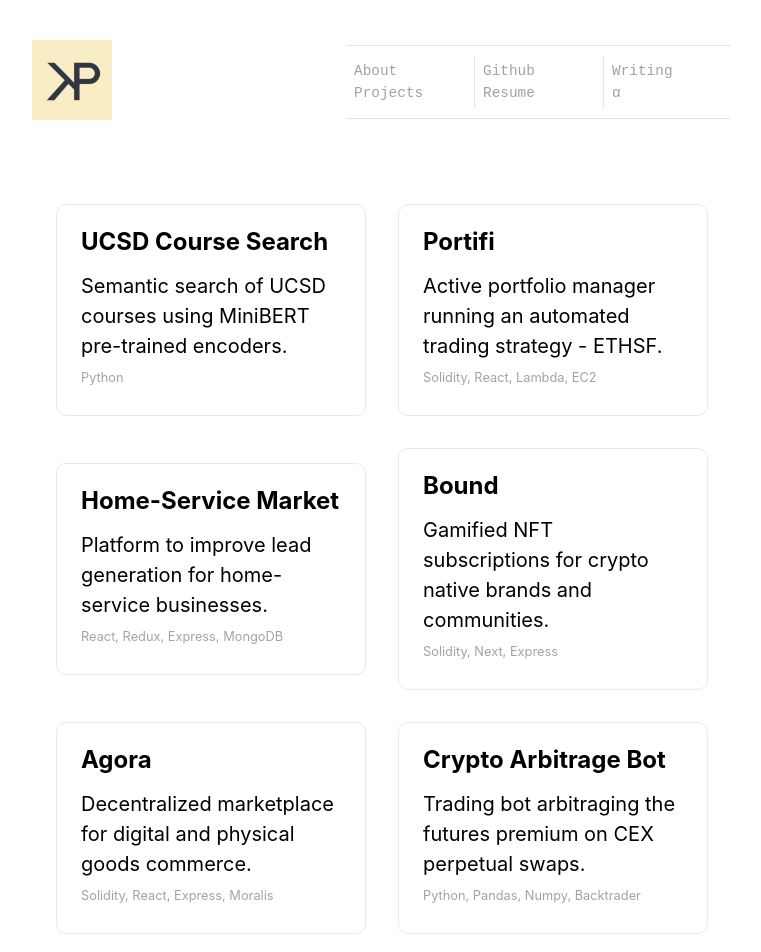
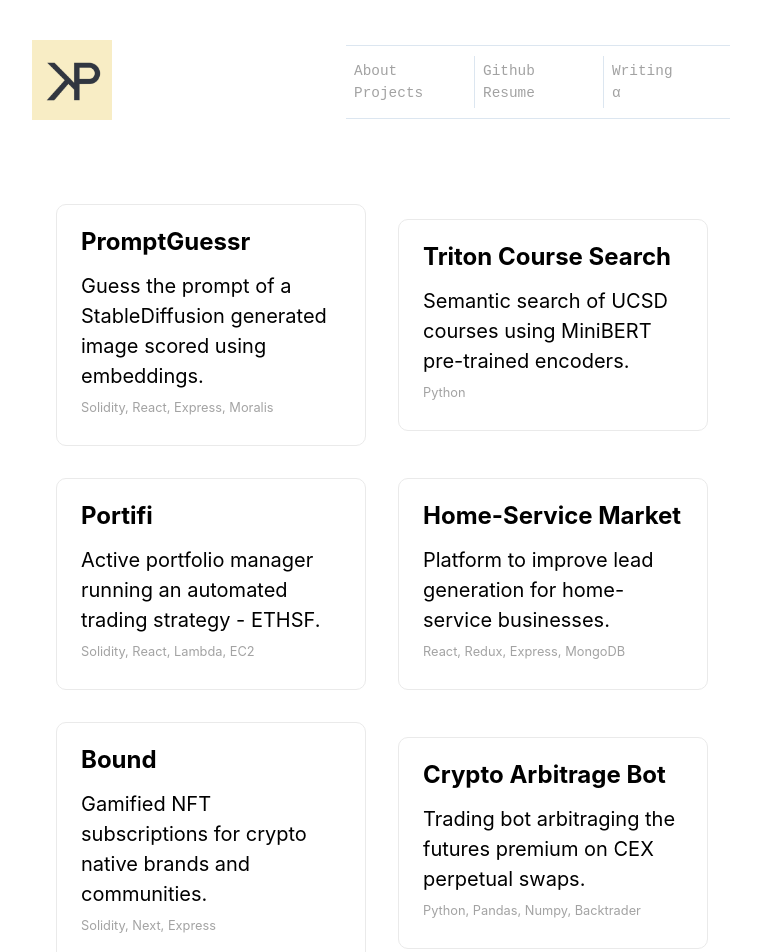
Before and after one commit to punnkam/punnkam.github.io, a Next.js app: page /projects in a window 1280 px wide. Shown: the top 952 px of the page, without its empty margins (258-1019 px from the left). Built offline with nearby package versions, Linux system fonts and the light colour scheme.

Commit message:
feat: add

```diff
--- a/pages/projects/index.js
+++ b/pages/projects/index.js
@@ -12,20 +12,37 @@ export default function Home() {
 
             <main className={styles.main}>
                 <div className={styles.grid}>
-          <a href="https://triton-spanner.streamlit.app/" className={styles.card}>
-            <h2>UCSD Course Search</h2>
+                    <a href="https://promptguessr.app/" className={styles.card}>
+                        <h2>PromptGuessr</h2>
                         <p>
-              Semantic search of UCSD courses using MiniBERT pre-trained encoders.
+                            Guess the prompt of a StableDiffusion generated
+                            image scored using embeddings.
                         </p>
                         <div className={styles.technologies}>
-              Python
+                            Solidity, React, Express, Moralis
                         </div>
                         <p className={styles.technologies}></p>
                     </a>
-          <a href="https://github.com/prmali/portifi-ethsf" className={styles.card}>
+                    <a
+                        href="https://triton-spanner.streamlit.app/"
+                        className={styles.card}
+                    >
+                        <h2>Triton Course Search</h2>
+                        <p>
+                            Semantic search of UCSD courses using MiniBERT
+                            pre-trained encoders.
+                        </p>
+                        <div className={styles.technologies}>Python</div>
+                        <p className={styles.technologies}></p>
+                    </a>
+                    <a
+                        href="https://github.com/prmali/portifi-ethsf"
+                        className={styles.card}
+                    >
                         <h2>Portifi</h2>
                         <p>
-              Active portfolio manager running an automated trading strategy - ETHSF.
+                            Active portfolio manager running an automated
+                            trading strategy - ETHSF.
                         </p>
                         <div className={styles.technologies}>
                             Solidity, React, Lambda, EC2
@@ -38,38 +55,36 @@ export default function Home() {
                     >
                         <h2>Home-Service Market </h2>
                         <p>
-              Platform to improve lead generation for home-service businesses.
+                            Platform to improve lead generation for home-service
+                            businesses.
                         </p>
                         <div className={styles.technologies}>
                             React, Redux, Express, MongoDB
                         </div>
                     </a>
-          <a href="https://bound-eight.vercel.app/" className={styles.card}>
+                    <a
+                        href="https://bound-eight.vercel.app/"
+                        className={styles.card}
+                    >
                         <h2>Bound</h2>
                         <p>
-              Gamified NFT subscriptions for crypto native brands and communities.
+                            Gamified NFT subscriptions for crypto native brands
+                            and communities.
                         </p>
                         <div className={styles.technologies}>
                             Solidity, Next, Express
                         </div>
                         <p className={styles.technologies}></p>
                     </a>
-          <a href="https://github.com/agora-eco" className={styles.card}>
-            <h2>Agora</h2>
-            <p>
-              Decentralized marketplace for digital and physical goods commerce.
-            </p>
-            <div className={styles.technologies}>
-              Solidity, React, Express, Moralis
-            </div>
-            <p className={styles.technologies}></p>
-          </a>
 
-          <a href="https://github.com/punnkam/auto-arb" className={styles.card}>
+                    <a
+                        href="https://github.com/punnkam/auto-arb"
+                        className={styles.card}
+                    >
                         <h2>Crypto Arbitrage Bot</h2>
                         <p>
-              Trading bot arbitraging the futures premium on CEX perpetual
-              swaps.
+                            Trading bot arbitraging the futures premium on CEX
+                            perpetual swaps.
                         </p>
                         <div className={styles.technologies}>
                             Python, Pandas, Numpy, Backtrader
```
Also changed, not shown: pages/index.js (+12 -8 lines). Lines whose indentation alone changed are shown as unchanged.
